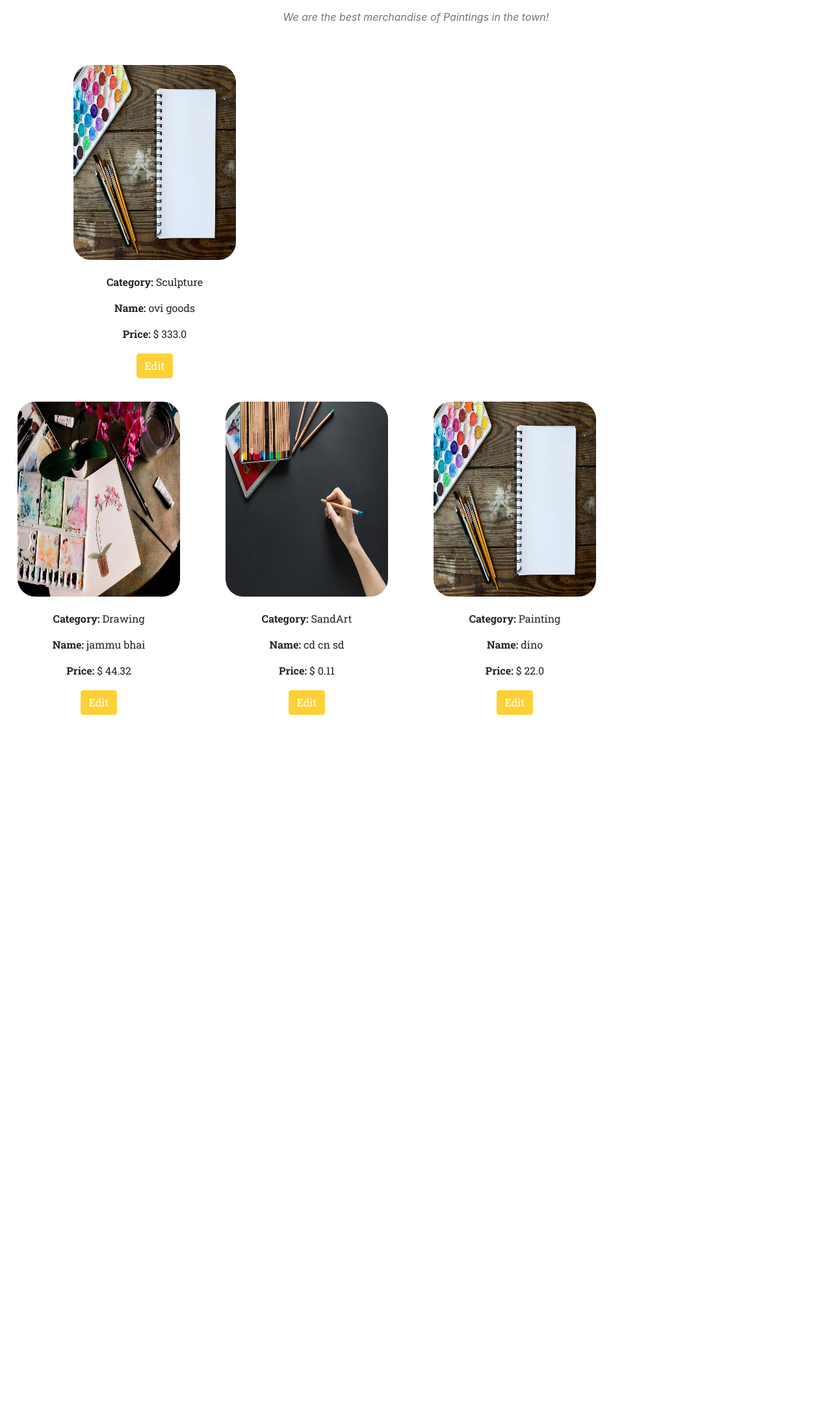
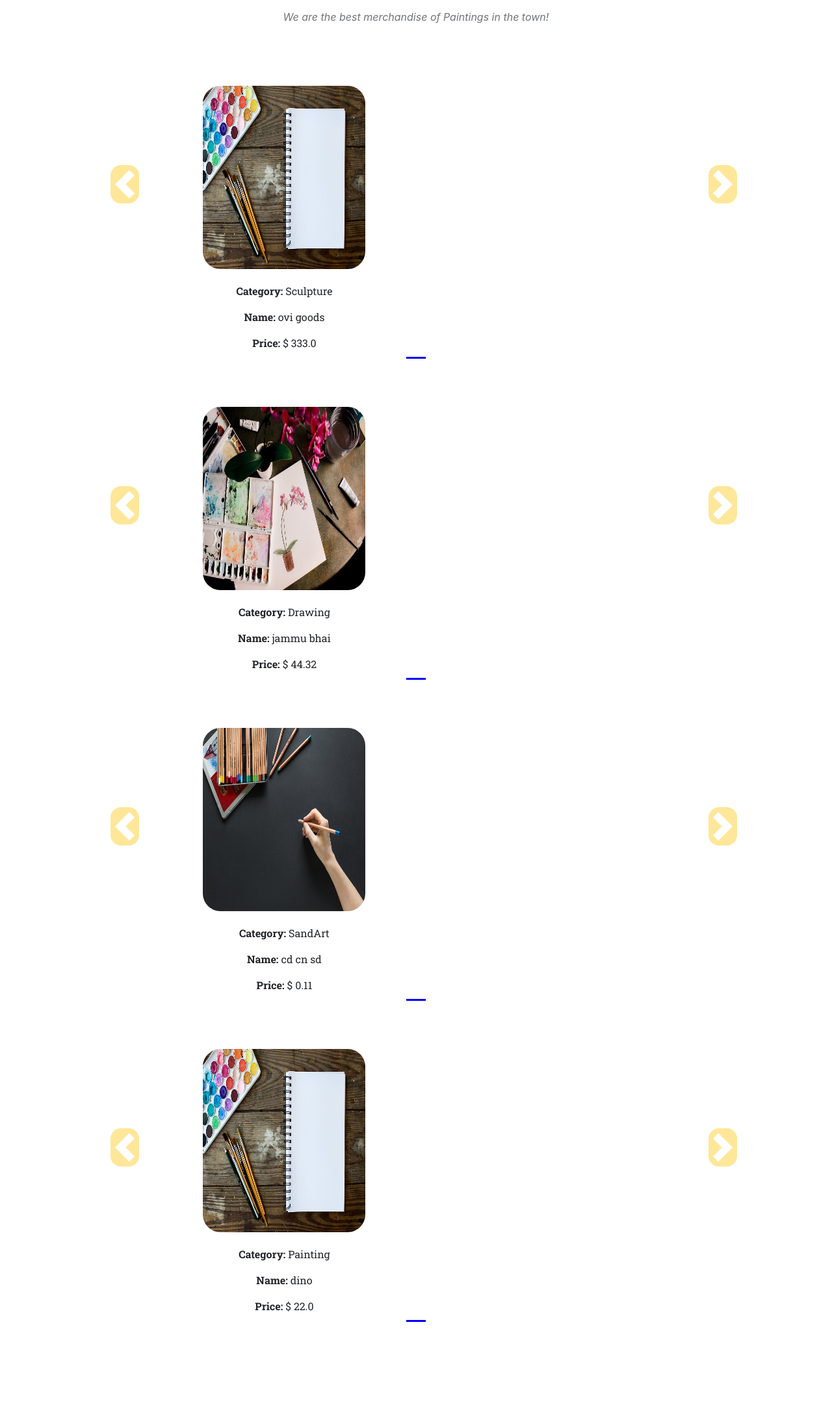
Before and after one commit to Syed-Owais-Ur-Rehman/EcommerceWebsite2, a Django app: page /shop/dashboard/ in a window 1280 px wide. Shown: the part 159-2347 px from the top of the page at 65% size. Before the commit the page ends 1259 px from the top, so only its background shows below. Run offline with Django 3.2, Linux system fonts and the light colour scheme; data comes from the database, SQL or seed files in the repository; some libraries are stand-ins or nearby versions; some web fonts are replaced.

Commit message:
Update dashboard.html

```diff
--- a/ecomweb/shop/templates/shop/dashboard.html
+++ b/ecomweb/shop/templates/shop/dashboard.html
@@ -85,27 +114,64 @@
         <!--Slideshow starts here -->
         <!-- <div class="text-center"> -->
         <h2 class="section-heading text-uppercase" style="text-align: center !important;">My Products</h2>
-        <h3 class="section-subheading text-muted" style="text-align: center !important;">We are the best merchandise of Paintings in the town!</h3>
+        <h3 class="section-subheading text-muted" style="text-align: center !important;">We are the best merchandise of
+            Paintings in the town!</h3>
 
         {% for product, range, nslides in allprods %}
+        <!--Slideshow starts here -->
+        <!-- <h1 style="margin-top: 6rem !important;">{{product.0.owner}}</h1> -->
+        <div class="row" id="prodhide">
+            <div id="demo{{forloop.counter}}" class="col carousel slide my-3" data-ride="carousel">
+                <ul class="carousel-indicators">
+                    <li data-target="#demo{{forloop.counter}}" data-slide-to="0" class="active"></li>
+
+                    {% for i in range %}
+                    <li data-target="#demo{{forloop.parentloop.counter}}" data-slide-to="{{i}}"></li>
+                    {% endfor %}
+                </ul>
+
+
+                <div class="container carousel-inner no-padding" style="width: 64%;">
+
+                    <div class="carousel-item active" style="margin-right: -300%; width: 220%;">
 
                         {% for i in product %}
-    <div class="col-xs-3 col-sm-3 col-md-3" id="prodhide">
-        <div class="card align-items-center" style="width: 18rem; border: none; text-align: center;">
-            <img src="{{i.image.url}}" style="border-radius: 27px;" class="card-img-top" alt="...">
+                        <div class="col-xs-3 col-sm-3 col-md-3 imghover" style="width: 150%;">
+                            <div class="card align-items-center"
+                                style="width: 18rem; border: none; text-align: center;">
+
+                                <img src="{{i.image.url}}" style="border-radius: 27px; height: 282px;" class="card-img-top"
+                                    alt="...">
+                                <div class="overlay">
+                                    <button class="btn btn-primary cart overlaybutton">Edit Product</button>
+                                </div>
                                 <div class="card-body">
                                     <p id="product_owner" style="display: none;">{{i.owner}}</p>
                                     <p class="card-title"><b>Category:</b> {{i.category}}</p>
                                     <p class="card-title"><b>Name:</b> {{i.product_name}}</p>
                                     <p class="card-text"><b>Price:</b> $ {{i.price}}</p>
                                     <!-- {{i.desc|slice:"0:100"}}... -->
-                <button
-                    class="btn btn-primary cart">Edit</button>
                                     <!-- <a href="/shop/products/{{i.id}}"><button id="qv{{i.id}}" class="btn btn-primary cart">Quick View</button></a> -->
                                 </div>
                             </div>
                         </div>
+                        {% if forloop.counter|divisibleby:2 and forloop.counter > 0 and not forloop.last %}
+                    </div>
+                    <div class="carousel-item">
+                        {% endif %}
                         {% endfor %}
+                    </div>
+                </div>
+            </div>
+            <!-- left and right controls for the slide -->
+            <a class="carousel-control-prev" href="#demo{{forloop.counter}}" data-slide="prev">
+                <span class="carousel-control-prev-icon" style="margin-right: -100%; margin-top: -40%;"
+                    aria-hidden="true"></span>
+            </a>
+            <a class="carousel-control-next" href="#demo{{forloop.counter}}" data-slide="next">
+                <span class="carousel-control-next-icon" style="margin-right: 74.7%; margin-top: -40%;"
+                    aria-hidden="true"></span>
+            </a>
         </div>
         {% endfor %}
         <!-- </div> -->
```
Also changed, not shown: other parts of ecomweb/shop/templates/shop/dashboard.html (+29 -0 lines). Lines whose indentation alone changed are shown as unchanged.
